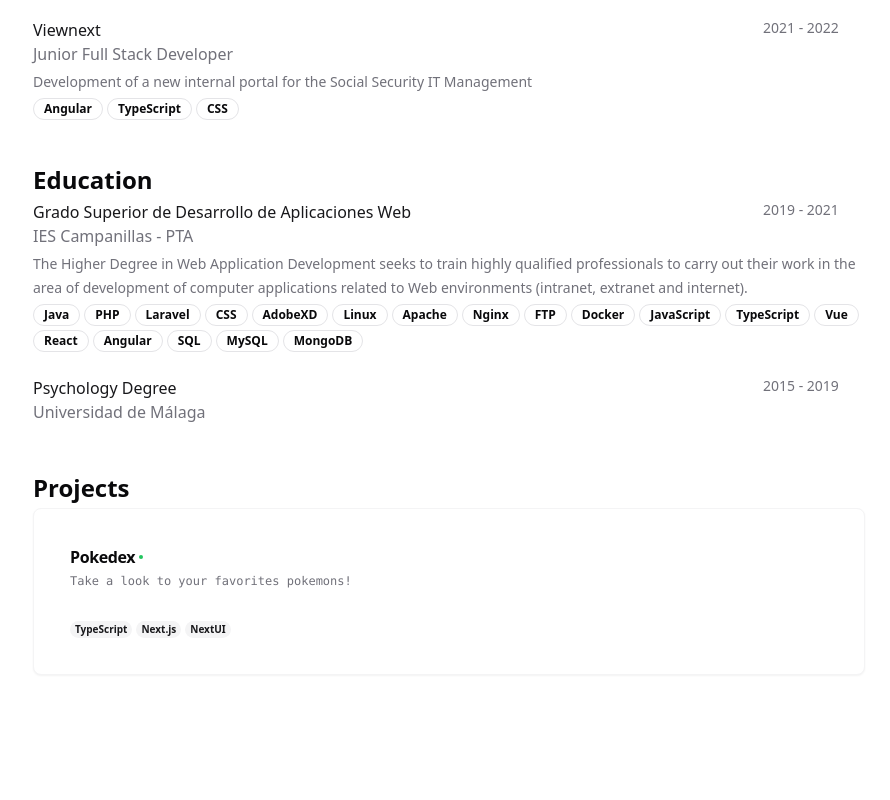
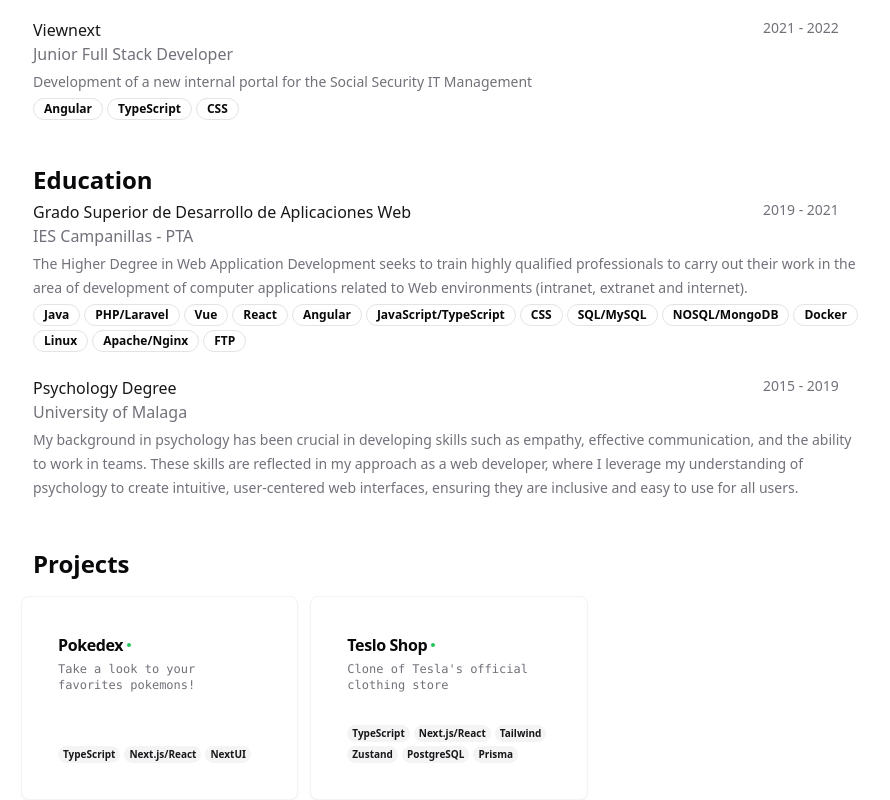
Before and after one commit to jluquer/portfolio, a React (Vite) app: page / in a window 1280 px wide. Shown: the part 946-1746 px from the top of the page, without its empty margins (191-1081 px from the left). Before the commit the page ends 1669 px from the top, so only its background shows below. Built offline with nearby package versions, Linux system fonts and the light colour scheme.

Commit message:
added teslo shop and updated education

```diff
--- a/src/components/sections/Projects.tsx
+++ b/src/components/sections/Projects.tsx
@@ -9,6 +9,7 @@ export function Projects() {
       id='projects'
       title={t.cvSections.projects?.title}
     >
+      <div className='-mx-3 mt-5 grid grid-cols-1 gap-3 md:grid-cols-2 lg:grid-cols-3 print:grid-cols-3 print:gap-2'>
         {t.cvSections.projects?.entries.map((project) => {
           return (
             <ProjectCard
@@ -20,6 +21,7 @@ export function Projects() {
             />
           );
         })}
+      </div>
     </Section>
   );
 }
--- a/src/components/translations/translations.interface.ts
+++ b/src/components/translations/translations.interface.ts
@@ -27,7 +27,7 @@ export interface Translations {
     about: { title: string; summary: string[] };
     experience: CVSection<Job>;
     education: CVSection<Education>;
-    skills: CVSection<Skills>;
+    skills?: CVSection<Skills>;
     languages: CVSection<Languages>;
     projects?: CVSection<Projects>;
   };
@@ -110,10 +110,19 @@ type Language =
   | 'Hindi'
   | 'Bengali';
 
+type Skill =
+  | 'Next.js/React'
+  | 'Tailwind'
+  | 'TypeScript'
+  | 'NextUI'
+  | 'Prisma'
+  | 'Zustand'
+  | 'PostgreSQL';
+
 interface Projects {
   title: string;
   description: string;
-  techStack: string[];
+  techStack: Skill[];
   link: {
     label: string;
     href: string;
--- a/src/locales/en.ts
+++ b/src/locales/en.ts
@@ -100,106 +100,28 @@ export const t: Translations = {
           ],
           technologies: [
             'Java',
-            'PHP',
-            'Laravel',
-            'CSS',
-            'AdobeXD',
-            'Linux',
-            'Apache',
-            'Nginx',
-            'FTP',
-            'Docker',
-            'JavaScript',
-            'TypeScript',
+            'PHP/Laravel',
             'Vue',
             'React',
             'Angular',
-            'SQL',
-            'MySQL',
-            'MongoDB',
+            'JavaScript/TypeScript',
+            'CSS',
+            'SQL/MySQL',
+            'NOSQL/MongoDB',
+            'Docker',
+            'Linux',
+            'Apache/Nginx',
+            'FTP',
           ],
         },
         {
-          institution: 'Universidad de Málaga',
+          institution: 'University of Malaga',
           degree: 'Psychology Degree',
           startDate: '2015-09-15',
           endDate: '2019-09-01',
-        },
-      ],
-    },
-    skills: {
-      title: 'Skills',
-      entries: [
-        {
-          name: 'HTML',
-          level: 'Master',
-          keywords: ['Web development', 'Frontend'],
-        },
-        {
-          name: 'CSS',
-          level: 'Master',
-          keywords: ['Web development', 'Frontend', 'Diseño Responsive'],
-        },
-        {
-          name: 'JavaScript',
-          level: 'Master',
-          keywords: ['Web development', 'Frontend', 'Backend', 'Fullstack'],
-        },
-        {
-          name: 'Tailwind',
-          level: 'Advanced',
-          keywords: [
-            'Web development',
-            'Frontend',
-            'CSS Framework',
-            'Diseño Responsive',
+          summary: [
+            'My background in psychology has been crucial in developing skills such as empathy, effective communication, and the ability to work in teams. These skills are reflected in my approach as a web developer, where I leverage my understanding of psychology to create intuitive, user-centered web interfaces, ensuring they are inclusive and easy to use for all users.',
           ],
-        },
-        {
-          name: 'TypeScript',
-          level: 'Advanced',
-          keywords: [
-            'Web development',
-            'Frontend',
-            'Backend',
-            'JavaScript Superset',
-          ],
-        },
-        {
-          name: 'Node',
-          level: 'Advanced',
-          keywords: ['Web development', 'Backend', 'JavaScript', 'Servidor'],
-        },
-        {
-          name: 'MySQL',
-          level: 'Advanced',
-          keywords: ['Bases de Datos', 'SQL', 'Database', 'Backend'],
-        },
-        {
-          name: 'Git',
-          level: 'Advanced',
-          keywords: ['Version control', 'Colaboración', 'Source code'],
-        },
-        {
-          name: 'GitHub',
-          level: 'Advanced',
-          keywords: ['Version control', 'Collaboration', 'Source code', 'Git'],
-        },
-        {
-          name: 'Next.js',
-          level: 'Advanced',
-          keywords: [
-            'Web development',
-            'Frontend',
-            'React Framework',
-            'SSR',
-            'Static Generation',
-          ],
-        },
-        {
-          name: 'React',
-          level: 'Advanced',
-          keywords: ['Web development', 'Frontend', 'JavaScript Library', 'UI'],
         },
       ],
     },
@@ -221,13 +143,29 @@ export const t: Translations = {
       entries: [
         {
           title: 'Pokedex',
-          techStack: ['TypeScript', 'Next.js', 'NextUI'],
+          techStack: ['TypeScript', 'Next.js/React', 'NextUI'],
           description: 'Take a look to your favorites pokemons!',
           link: {
             label: 'pokedex-jluquer.vercel.app',
             href: 'https://pokedex-jluquer.vercel.app/',
           },
         },
+        {
+          title: 'Teslo Shop',
+          techStack: [
+            'TypeScript',
+            'Next.js/React',
+            'Tailwind',
+            'Zustand',
+            'PostgreSQL',
+            'Prisma',
+          ],
+          description: "Clone of Tesla's official clothing store",
+          link: {
+            label: 'jluquer-teslo-shop.vercel.app',
+            href: 'https://jluquer-teslo-shop.vercel.app/',
+          },
+        },
       ],
     },
   },
--- a/src/locales/es.ts
+++ b/src/locales/es.ts
@@ -102,23 +102,18 @@ export const t: Translations = {
           ],
           technologies: [
             'Java',
-            'PHP',
-            'Laravel',
-            'CSS',
-            'AdobeXD',
-            'Linux',
-            'Apache',
-            'Nginx',
-            'FTP',
-            'Docker',
-            'JavaScript',
-            'TypeScript',
+            'PHP/Laravel',
             'Vue',
             'React',
             'Angular',
-            'SQL',
-            'MySQL',
-            'MongoDB',
+            'JavaScript/TypeScript',
+            'CSS',
+            'SQL/MySQL',
+            'NOSQL/MongoDB',
+            'Docker',
+            'Linux',
+            'Apache/Nginx',
+            'FTP',
           ],
         },
         {
@@ -126,92 +121,9 @@ export const t: Translations = {
           degree: 'Grado en Psicología',
           startDate: '2015-09-15',
           endDate: '2019-09-01',
-        },
-      ],
-    },
-    skills: {
-      title: 'Habilidades',
-      entries: [
-        {
-          name: 'HTML',
-          level: 'Master',
-          keywords: ['Desarrollo Web', 'Frontend'],
-        },
-        {
-          name: 'CSS',
-          level: 'Master',
-          keywords: ['Desarrollo Web', 'Frontend', 'Diseño Responsive'],
-        },
-        {
-          name: 'JavaScript',
-          level: 'Master',
-          keywords: ['Desarrollo Web', 'Frontend', 'Backend', 'Fullstack'],
-        },
-        {
-          name: 'Tailwind',
-          level: 'Avanzado',
-          keywords: [
-            'Desarrollo Web',
-            'Frontend',
-            'CSS Framework',
-            'Diseño Responsive',
+          summary: [
+            'Mi formación en psicología ha sido fundamental para desarrollar habilidades como la empatía, la comunicación efectiva y la capacidad para trabajar en equipo. Estas habilidades se reflejan en mi enfoque como desarrollador web, donde utilizo mi comprensión de la psicología para desarrollar interfaces web intuitivas y centradas en el usuario, garantizando que sean inclusivas y fáciles de usar para todos los usuarios.',
           ],
-        },
-        {
-          name: 'TypeScript',
-          level: 'Avanzado',
-          keywords: [
-            'Desarrollo Web',
-            'Frontend',
-            'Backend',
-            'JavaScript Superset',
-          ],
-        },
-        {
-          name: 'Node',
-          level: 'Avanzado',
-          keywords: ['Desarrollo Web', 'Backend', 'JavaScript', 'Servidor'],
-        },
-        {
-          name: 'MySQL',
-          level: 'Avanzado',
-          keywords: [
-            'Bases de Datos',
-            'SQL',
-            'Almacenamiento de Datos',
-            'Backend',
-          ],
-        },
-        {
-          name: 'Git',
-          level: 'Avanzado',
-          keywords: ['Control de Versiones', 'Colaboración', 'Código Fuente'],
-        },
-        {
-          name: 'GitHub',
-          level: 'Avanzado',
-          keywords: [
-            'Control de Versiones',
-            'Colaboración',
-            'Código Fuente',
-            'Git',
-          ],
-        },
-        {
-          name: 'Next.js',
-          level: 'Avanzado',
-          keywords: [
-            'Desarrollo Web',
-            'Frontend',
-            'React Framework',
-            'SSR',
-            'Static Generation',
-          ],
-        },
-        {
-          name: 'React',
-          level: 'Avanzado',
-          keywords: ['Desarrollo Web', 'Frontend', 'JavaScript Library', 'UI'],
         },
       ],
     },
@@ -233,11 +145,27 @@ export const t: Translations = {
       entries: [
         {
           title: 'Pokedex',
-          techStack: ['TypeScript', 'Next.js', 'NextUI'],
-          description: 'Echale un vistazo a tus pokemons favoritos!',
+          techStack: ['TypeScript', 'Next.js/React', 'NextUI'],
+          description: '¡Echale un vistazo a tus pokemons favoritos!',
           link: {
             label: 'pokedex-jluquer.vercel.app',
             href: 'https://pokedex-jluquer.vercel.app/',
+          },
+        },
+        {
+          title: 'Teslo Shop',
+          techStack: [
+            'TypeScript',
+            'Next.js/React',
+            'Tailwind',
+            'Zustand',
+            'PostgreSQL',
+            'Prisma',
+          ],
+          description: 'Clon de la tienda oficial de ropa de Tesla',
+          link: {
+            label: 'jluquer-teslo-shop.vercel.app',
+            href: 'https://jluquer-teslo-shop.vercel.app/',
           },
         },
       ],
```
Lines whose indentation alone changed are shown as unchanged.
